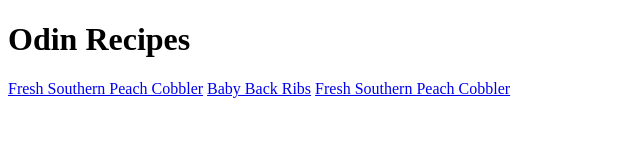
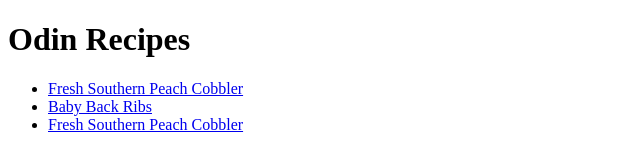
Before and after one commit to LaurenceP221/odin-recipes, a plain HTML site: page index.html in a window 1280 px wide. Shown: the whole page, without its empty margins (0-640 px from the left). Drawn offline with Linux system fonts and the light colour scheme.

Commit message:
fixed formating on index

```diff
--- a/index.html
+++ b/index.html
@@ -1,16 +1,28 @@
 <!DOCTYPE html>
 <html lang="en">
   <head>
-    <meta charset="UTF-8">
-    <meta name="viewport" content="width=device-width, initial-scale=1.0">
+    <meta charset="UTF-8" />
+    <meta
+      name="viewport"
+      content="width=device-width, initial-scale=1.0"
+    />
 
     <title>HTML 5 Boilerplate</title>
   </head>
   <body>
     <h1>Odin Recipes</h1>
-    <a href="recipes/freshSouthernPeachCobbler.html">Fresh Southern Peach Cobbler</a>
-    <break/>
-    <a href="recipes/babyBackRibs.html">Baby Back Ribs</a>
-    <a href="recipes/freshSouthernPeachCobbler.html">Fresh Southern Peach Cobbler</a>
+    <ul>
+      <li>
+        <a href="recipes/freshSouthernPeachCobbler.html"
+          >Fresh Southern Peach Cobbler</a
+        >
+      </li>
+      <li><a href="recipes/babyBackRibs.html">Baby Back Ribs</a></li>
+      <li>
+        <a href="recipes/freshSouthernPeachCobbler.html"
+          >Fresh Southern Peach Cobbler</a
+        >
+      </li>
+    </ul>
   </body>
 </html>
```
